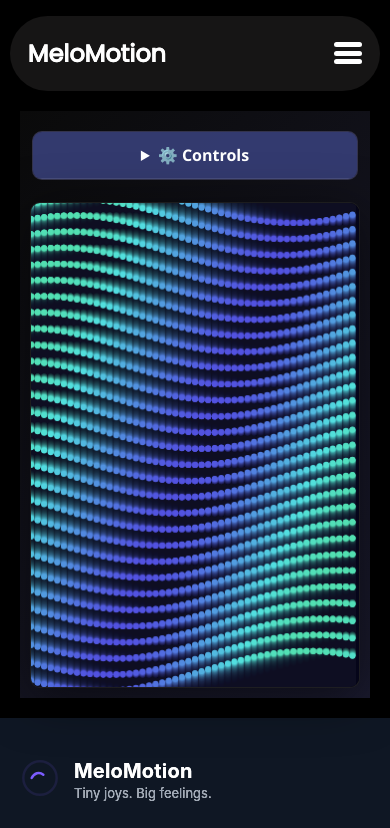
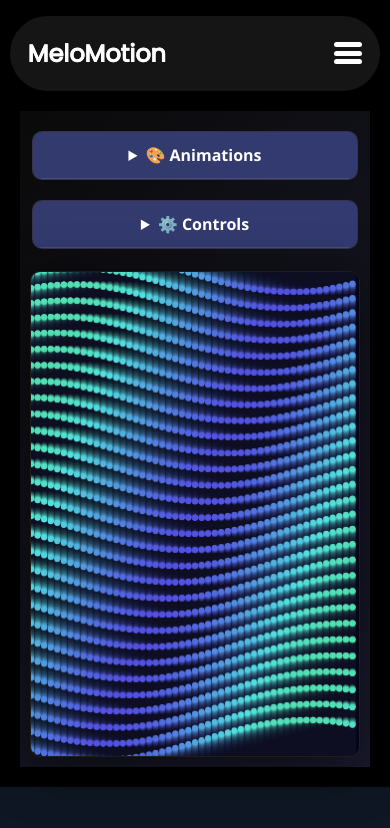
Before and after one commit to ABHISHEK-7455-coder/Oddly-Animation, a React (Vite) app: page /gallery in a window 390 px wide. Shown: the top 828 px of the page. Built offline with nearby package versions, Linux system fonts and the light colour scheme.

Commit message:
update animations in mobile responsive

```diff
--- a/src/components/Animation.css
+++ b/src/components/Animation.css
@@ -448,4 +448,8 @@
     .delete-btn {
         width: fit-content;
     }
+
+    .dropdown-animation {
+    display: block;
 }
+}
```
